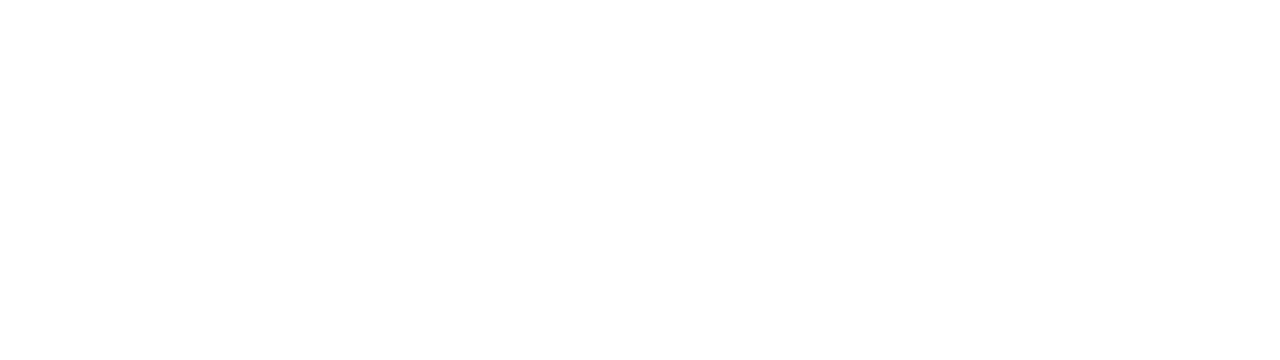
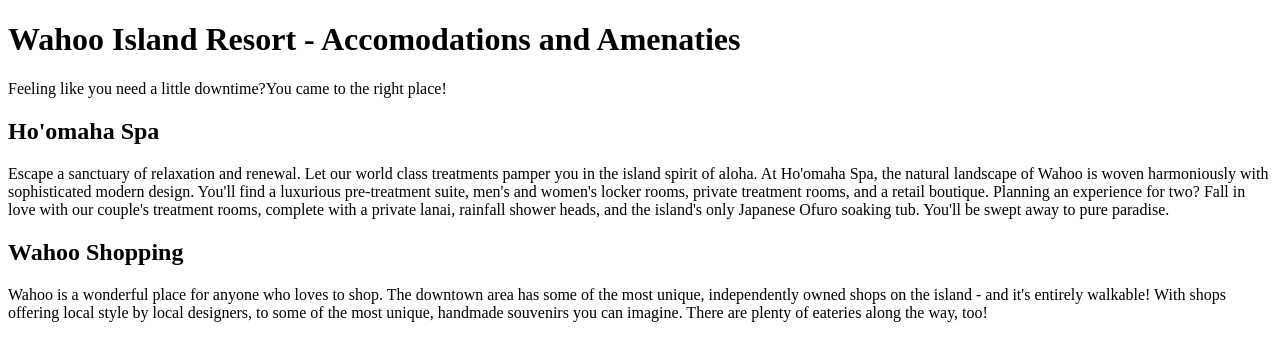
Before and after one commit to JBShaffer91/wahoo-island, a plain HTML site: page relax.html in a window 1280 px wide. Drawn offline with Linux system fonts and the light colour scheme.

Commit message:
add descrpitions of activities for explore and relax, change nightlife to accoimodations

```diff
--- a/relax.html
+++ b/relax.html
@@ -0,0 +1,22 @@
+<!DOCTYPE html>
+<html lang="en-US">
+<head>
+  <title>Wahoo Island Resort Amenaties</title>
+  <script src="js/scripts.js"></script>
+  <link rel="stylesheet" href="css/styles.css">
+</head>
+<body>
+
+  <h1>Wahoo Island Resort - Accomodations and Amenaties</h1>
+
+  <p>Feeling like you need a little downtime?You came to the right place!</p>
+
+  <h2>Ho'omaha Spa</h2>
+
+  <p>Escape a sanctuary of relaxation and renewal. Let our world class treatments pamper you in the island spirit of aloha. At Ho'omaha Spa, the natural landscape of Wahoo is woven harmoniously with sophisticated modern design. You'll find a luxurious pre-treatment suite, men's and women's locker rooms, private treatment rooms, and a retail boutique. Planning an experience for two? Fall in love with our couple's treatment rooms, complete with a private lanai, rainfall shower heads, and the island's only Japanese Ofuro soaking tub. You'll be swept away to pure paradise.</p>
+
+  <h2>Wahoo Shopping</h2>
+
+  <p>Wahoo is a wonderful place for anyone who loves to shop. The downtown area has some of the most unique, independently owned shops on the island - and it's entirely walkable! With shops offering local style by local designers, to some of the most unique, handmade souvenirs you can imagine. There are plenty of eateries along the way, too!</p>
+</body>
+</html>
```
Also changed, not shown: explore.html (+5 -2 lines), accomodations.html (added), nightlife.html (deleted).
